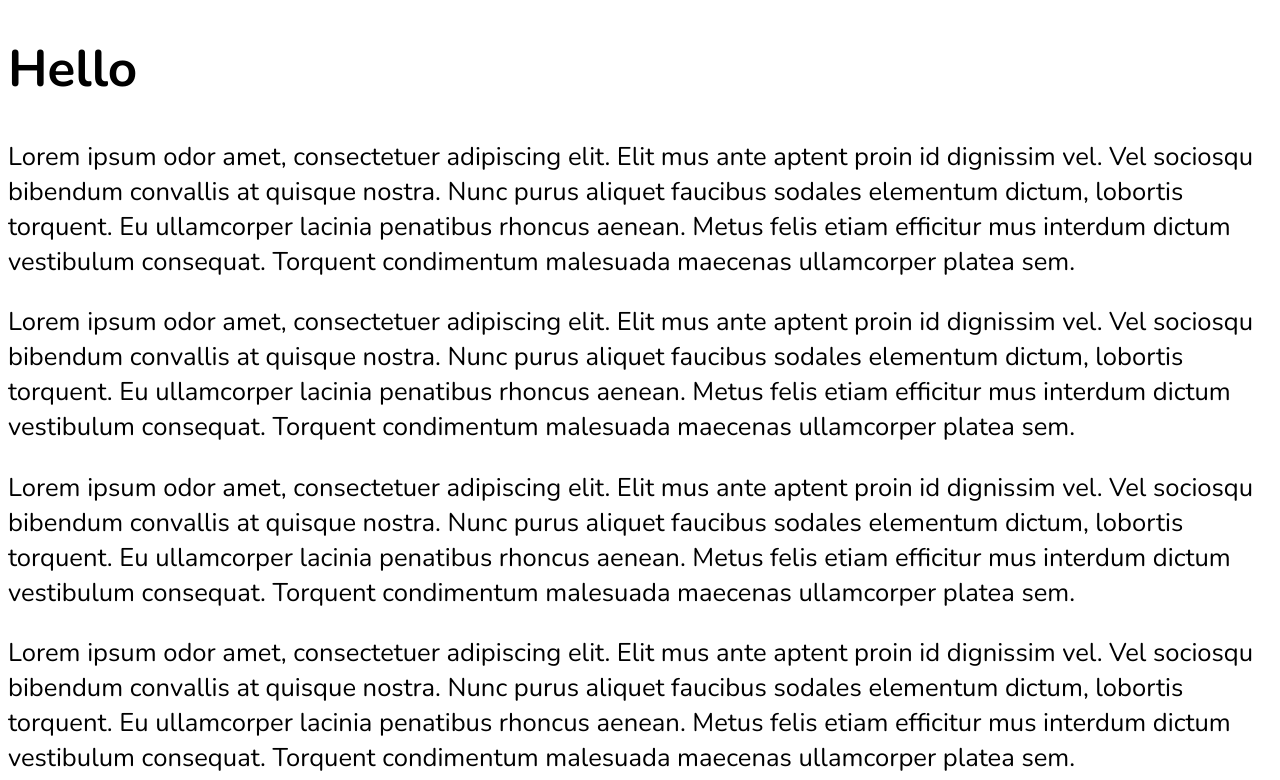
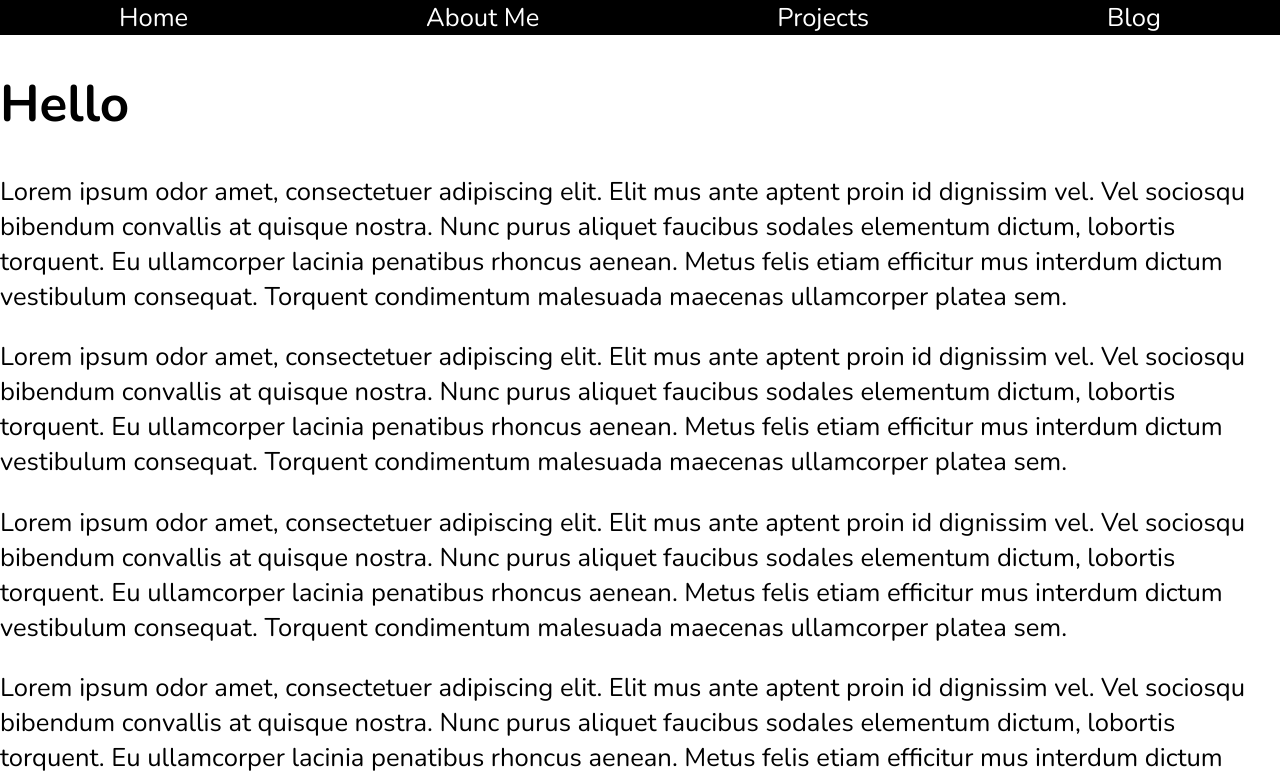
Before and after one commit to BlackPearlescence/truepersonalwebsite, a Next.js app in the folder personalwebsite/: page / in a window 1280 px wide. Shown: the top 780 px of the page. Built offline with nearby package versions, Linux system fonts and the light colour scheme.

Commit message:
create navbar

```diff
--- /dev/null
+++ b/personalwebsite/app/components/NavBar.module.scss
@@ -0,0 +1,13 @@
+.navbar {
+    .listbox {
+        display: flex;
+        flex-direction: row;
+        justify-content: space-around;
+        margin: 0px;
+        padding: 0px;
+
+    }
+    .listbox > li > a {
+        color: white;
+    }
+}
--- /dev/null
+++ b/personalwebsite/app/components/NavBar.tsx
@@ -0,0 +1,13 @@
+import styles from "./NavBar.module.scss";
+export const NavBar = () => {
+    return (
+        <nav className={styles.navbar}>
+            <ul className={styles.listbox}>
+                <li><a href="#">Home</a></li>
+                <li><a href="#">About Me</a></li>
+                <li><a href="#">Projects</a></li>
+                <li><a href="#">Blog</a></li>
+            </ul>
+        </nav>
+    )
+}
--- a/personalwebsite/app/globals.scss
+++ b/personalwebsite/app/globals.scss
@@ -1,10 +1,4 @@
-h1,h2,h3,h4,h5,h6  {
-  font-size: clamp(2rem, 4vw, 4rem);
-}
 
-p {
-  font-size: clamp(1rem,2vw,2rem)
-}
 // Font Sizes
 $font-size-1: 1rem;
 $font-size-2: 1.2rem;
@@ -51,140 +45,71 @@ $text-color: #333333;
 $muted-color: #7f8c8d;
 $link-color: $primary-color;
 
+// body, html {
+//   margin: 0; /* Remove default margins */
+//   padding: 0; /* Remove default padding */
+// }
+
+h1,h2,h3,h4,h5,h6  {
+  font-size: clamp(2rem, 4vw, 4rem);
+}
+
+p, a {
+  font-size: clamp(1rem,2vw,2rem)
+}
 
 
+a {
+  text-decoration: none;
+}
 
-
-// @media screen and (max-width: $breakpoint-xs){
-
-//     h1 {
-//       font-size: clamp(1rem, 2vw, 1.5rem);
-//     }
-
-//     // $spacing-xs: 8px;
-//     // $spacing-sm: 12px;
-//     // $spacing-md: 16px;
-//     // $spacing-lg: 24px;
-//     // $spacing-xl: 32px;
-//     // $accent-color: red;
-
-// }
-
-// @media screen and (min-width: $breakpoint-xs) and (max-width: $breakpoint-sm) {
-
-//     // $font-size-1: 1rem;
-//     // $font-size-2: 1.2rem;
-//     // $font-size-3: 1.44rem;
-//     // $font-size-4: 1.6rem;
-//     // $font-size-5: 1.8rem;
-//     // $font-size-6: 2rem;
-
-//     // $spacing-xs: 8px;
-//     // $spacing-sm: 16px;
-//     // $spacing-md: 20px;
-//     // $spacing-lg: 32px;
-//     // $spacing-xl: 48px;
-//     h1 {
-//       font-size: clamp(1rem, 2vw, 1.5rem);
-//     }
-
-
-// }
-
-// @media screen and (min-width: $breakpoint-sm) and (max-width: $breakpoint-md) {
-
-//     // $font-size-1: 1.1rem;
-//     // $font-size-2: 1.3rem;
-//     // $font-size-3: 1.6rem;
-//     // $font-size-4: 1.9rem;
-//     // $font-size-5: 2.3rem;
-//     // $font-size-6: 2.7rem;
-
-//     // $spacing-xs: 12px;
-//     // $spacing-sm: 20px;
-//     // $spacing-md: 24px;
-//     // $spacing-lg: 40px;
-//     // $spacing-xl: 64px;
-
-
-//     h1 {
-//       font-size: clamp(1rem, 2vw, 1.5rem);
-//     }
-// }
-
-// @media screen and (min-width: $breakpoint-md) and (max-width: $breakpoint-lg) {
-
-//     // $font-size-1: 1.2rem;
-//     // $font-size-2: 1.4rem;
-//     // $font-size-3: 1.8rem;
-//     // $font-size-4: 2rem;
-//     // $font-size-5: 2.5rem;
-//     // $font-size-6: 3rem;
-
-//     // $spacing-xs: 16px;
-//     // $spacing-xs: 16px;
-//     // $spacing-sm: 24px;
-//     // $spacing-md: 32px;
-//     // $spacing-lg: 48px;
-//     // $spacing-xl: 80px;
-
-//     h1 {
-//       font-size: clamp(1rem, 2vw, 1.5rem);
-//     }
-
-// }
-
-// @media screen and (min-width: $breakpoint-lg) and (max-width: $breakpoint-xl) {
-
-//   // $font-size-1: 1.2rem;
-//   // $font-size-2: 1.4rem;
-//   // $font-size-3: 1.8rem;
-//   // $font-size-4: 2rem;
-//   // $font-size-5: 2.5rem;
-//   // $font-size-6: 3rem;
-
-//   // $spacing-xs: 16px;
-//   // $spacing-xs: 16px;
-//   // $spacing-sm: 24px;
-//   // $spacing-md: 32px;
-//   // $spacing-lg: 48px;
-//   // $spacing-xl: 80px;
-
-//   h1 {
-//     font-size: clamp(1rem, 2vw, 1.5rem);
-//   }
-
-
-//   @media screen and (min-width: $breakpoint-xl) {
-
-//     // $font-size-1: 1.2rem;
-//     // $font-size-2: 1.4rem;
-//     // $font-size-3: 1.8rem;
-//     // $font-size-4: 2rem;
-//     // $font-size-5: 2.5rem;
-//     // $font-size-6: 3rem;
-
-//     // $spacing-xs: 16px;
-//     // $spacing-xs: 16px;
-//     // $spacing-sm: 24px;
-//     // $spacing-md: 32px;
-//     // $spacing-lg: 48px;
-//     // $spacing-xl: 80px;
-
-//     h1 {
-//       font-size: clamp(1rem, 2vw, 1.5rem);
-//     }
-
-//   }
-// }
+ul {
+  text-decoration: none;
+}
+nav{
+  background-color: $background-color;
+}
+body, html {
+  margin: 0; /* Remove default margins */
+  padding: 0; /* Remove default padding */
+}
 
 
 
 
 
+@media screen and (max-width: $breakpoint-xs){
 
 
 
-a {
-  text-decoration: none;
+
 }
+
+@media screen and (min-width: $breakpoint-xs) and (max-width: $breakpoint-sm) {
+
+
+
+}
+
+@media screen and (min-width: $breakpoint-sm) and (max-width: $breakpoint-md) {
+
+
+
+}
+
+@media screen and (min-width: $breakpoint-md) and (max-width: $breakpoint-lg) {
+
+
+
+}
+
+@media screen and (min-width: $breakpoint-lg) and (max-width: $breakpoint-xl) {
+
+
+}
+
+
+@media screen and (min-width: $breakpoint-xl) {
+
+
+}
--- a/personalwebsite/app/page.tsx
+++ b/personalwebsite/app/page.tsx
@@ -1,9 +1,11 @@
 import Image from "next/image";
 import "./page.module.scss";
+import { NavBar } from "./components/NavBar";
 
 export default function Home() {
   return (
     <div>
+      <NavBar />
       <h1>Hello</h1>
       <p>Lorem ipsum odor amet, consectetuer adipiscing elit. Elit mus ante aptent proin id dignissim vel. Vel sociosqu bibendum convallis at quisque nostra. Nunc purus aliquet faucibus sodales elementum dictum, lobortis torquent. Eu ullamcorper lacinia penatibus rhoncus aenean. Metus felis etiam efficitur mus interdum dictum vestibulum consequat. Torquent condimentum malesuada maecenas ullamcorper platea sem.</p>
       <p>Lorem ipsum odor amet, consectetuer adipiscing elit. Elit mus ante aptent proin id dignissim vel. Vel sociosqu bibendum convallis at quisque nostra. Nunc purus aliquet faucibus sodales elementum dictum, lobortis torquent. Eu ullamcorper lacinia penatibus rhoncus aenean. Metus felis etiam efficitur mus interdum dictum vestibulum consequat. Torquent condimentum malesuada maecenas ullamcorper platea sem.</p>
```
Also changed, not shown: personalwebsite/app/pages/HomePage.tsx (added, +8 -0 lines), personalwebsite/app/components/CallToAction.tsx (added).
